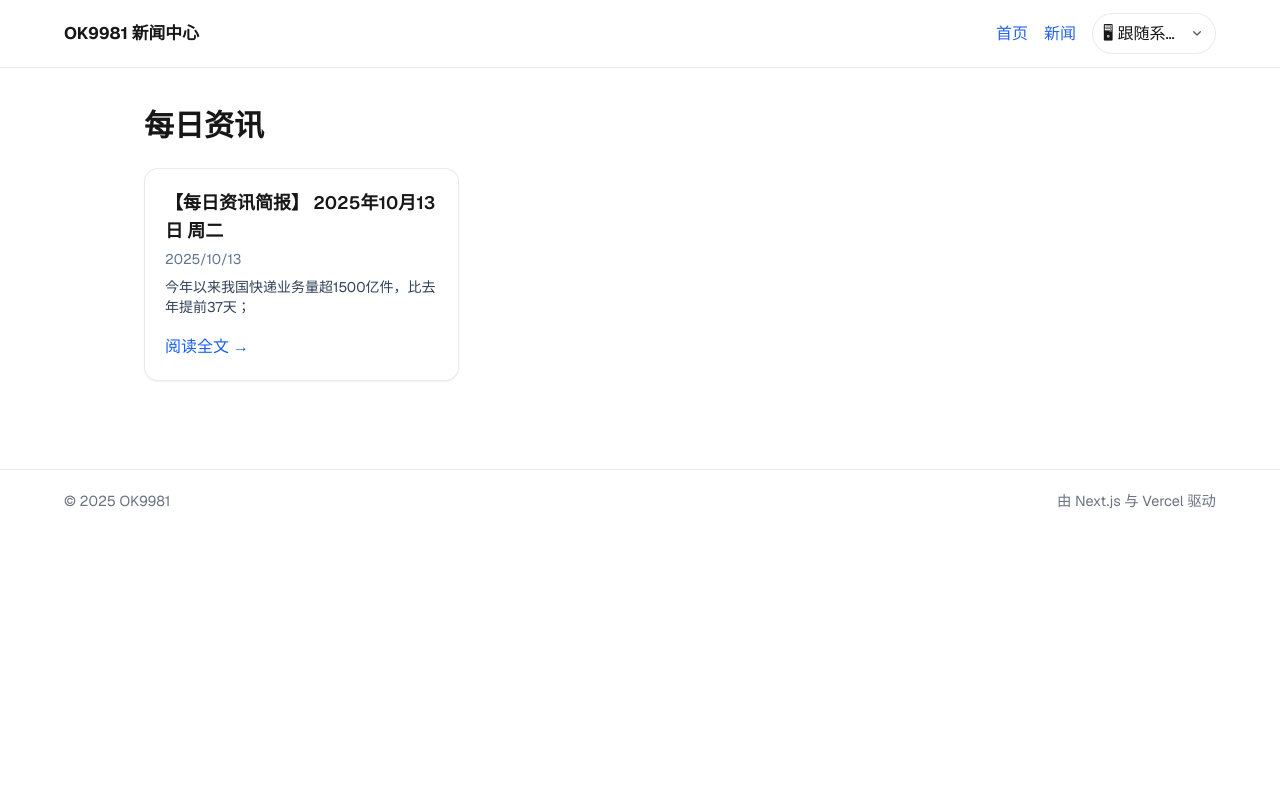
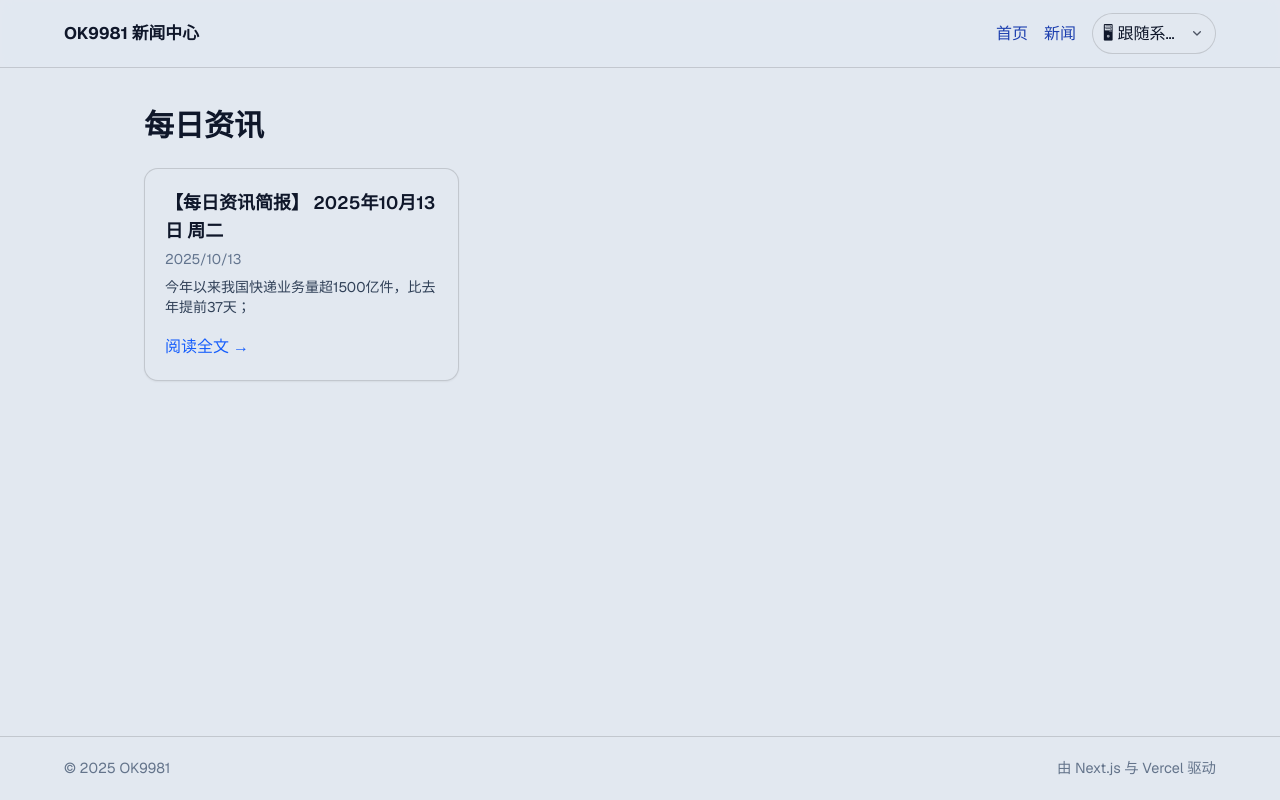
Before and after one commit to Sniper1211/ok9981-news-web, a Next.js app: page / in a window 1280 px wide. Shown: the top 800 px of the page. Built offline with nearby package versions, Linux system fonts and the light colour scheme.

Commit message:
样式/布局：浅色配色更柔和；footer 固定贴底并预留内容空间；重置 html/body 默认边距；确保文章列表序号显示

```diff
--- a/app/globals.css
+++ b/app/globals.css
@@ -1,11 +1,13 @@
 @import "tailwindcss";
 
 :root {
-  --background: #ffffff;
-  --foreground: #171717;
-  --accent: #2563eb; /* blue-600 */
-  --muted: #6b7280; /* slate-500 */
-  --border: rgba(0,0,0,0.08);
+  /* Light (day) theme v4: softer background, calmer accents */
+  --background: #e2e8f0; /* slate-200 */
+  --foreground: #0f172a; /* slate-900 */
+  --accent: #1e40af; /* blue-800 */
+  --muted: #64748b; /* slate-500 */
+  --border: rgba(0,0,0,0.14);
+  --footer-height: 64px;
 }
 
 @theme inline {
@@ -17,28 +19,29 @@
 
 @media (prefers-color-scheme: dark) {
   :root {
-    --background: #0a0a0a;
-    --foreground: #ededed;
-    --accent: #60a5fa; /* blue-400 */
-    --muted: #9ca3af; /* slate-400 */
-    --border: rgba(255,255,255,0.145);
+    /* 夜间配色 v2：再提亮背景，提升文字对比 */
+    --background: #1f2937; /* slate-800 */
+    --foreground: #f1f5f9; /* slate-100 */
+    --accent: #93c5fd; /* 蓝色更醒目 */
+    --muted: #e5e7eb; /* slate-200 */
+    --border: rgba(255,255,255,0.28);
   }
 }
 
 /* data-theme 强制覆盖，放在媒体查询后以保证优先级 */
 html[data-theme="light"] {
-  --background: #ffffff;
-  --foreground: #171717;
-  --accent: #2563eb;
-  --muted: #6b7280;
-  --border: rgba(0,0,0,0.08);
+  --background: #e2e8f0;
+  --foreground: #0f172a;
+  --accent: #1e40af;
+  --muted: #64748b;
+  --border: rgba(0,0,0,0.14);
 }
 html[data-theme="dark"] {
-  --background: #0a0a0a;
-  --foreground: #ededed;
-  --accent: #60a5fa;
-  --muted: #9ca3af;
-  --border: rgba(255,255,255,0.145);
+  --background: #1f2937;
+  --foreground: #f1f5f9;
+  --accent: #93c5fd;
+  --muted: #e5e7eb;
+  --border: rgba(255,255,255,0.28);
 }
 
 * {
@@ -47,6 +50,7 @@ html[data-theme="dark"] {
 
 html, body {
   height: 100%;
+  margin: 0; /* reset default browser margin to avoid bottom gap */
 }
 
 body {
@@ -56,6 +60,7 @@ body {
   line-height: 1.7;
   -webkit-font-smoothing: antialiased;
   -moz-osx-font-smoothing: grayscale;
+  padding-bottom: var(--footer-height);
 }
 
 a {
--- a/app/layout.tsx
+++ b/app/layout.tsx
@@ -32,7 +32,11 @@ export default function RootLayout({
 }>) {
   return (
     <html lang="en">
-      <body className={`${geistSans.variable} ${geistMono.variable} antialiased`} suppressHydrationWarning>
+      <body
+        className={`${geistSans.variable} ${geistMono.variable} antialiased`}
+        suppressHydrationWarning
+        style={{ display: "flex", minHeight: "100vh", flexDirection: "column" }}
+      >
         <header style={{
           position: "sticky",
           top: 0,
@@ -51,7 +55,7 @@ export default function RootLayout({
           </div>
         </header>
         {children}
-        <footer style={{ borderTop: "1px solid var(--border)", marginTop: "3rem" }}>
+        <footer style={{ position: "fixed", left: 0, right: 0, bottom: 0, borderTop: "1px solid var(--border)", background: "var(--background)", zIndex: 40 }}>
           <div className="site-container" style={{ padding: "1.2rem 0", display: "flex", justifyContent: "space-between", alignItems: "center", fontSize: "0.9rem", color: "var(--muted)" }}>
             <span>© {new Date().getFullYear()} OK9981</span>
             <span>由 Next.js 与 Vercel 驱动</span>
```
